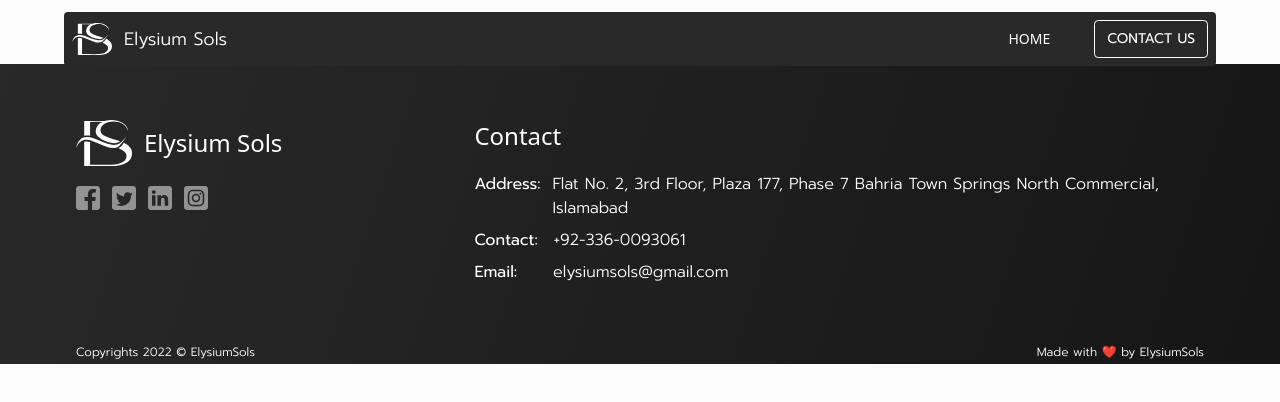
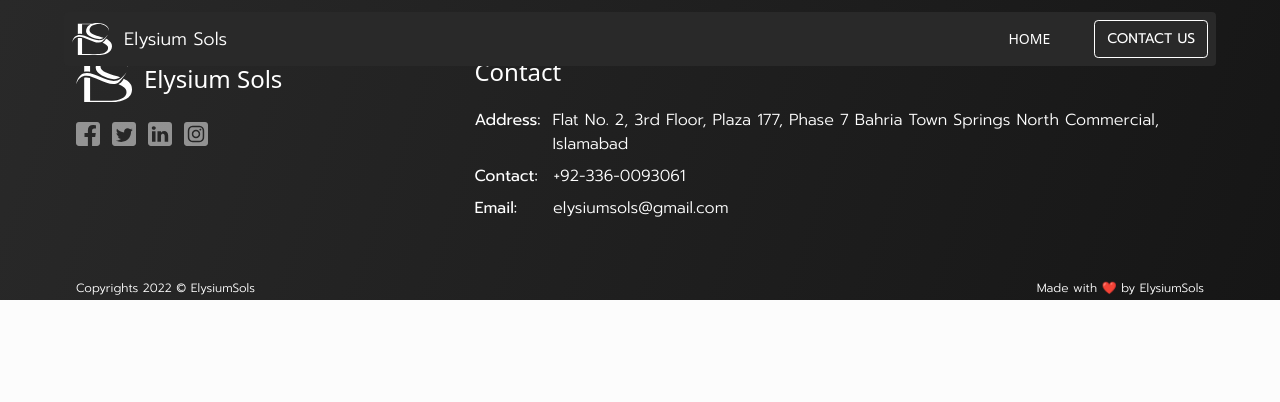
Before and after one commit to ElysiumSols/elysium_sols_web_nextjs, a Next.js app: page /ContactUs in a window 1280 px wide. Shown: the top 402 px of the page. Built offline with nearby package versions, Linux system fonts and the light colour scheme.

Commit message:
form style

```diff
--- a/app/ContactUs/page.js
+++ b/app/ContactUs/page.js
@@ -1,5 +1,6 @@
 "use client";
 import React from "react";
+
 
 function ContactUs() {
   const htmlContentWithScript = `
@@ -8,7 +9,6 @@ function ContactUs() {
   return (
     <div>
       <div
-        className="pt-16"
         dangerouslySetInnerHTML={{ __html: htmlContentWithScript }}
       />
     </div>
--- a/app/globals.css
+++ b/app/globals.css
@@ -136,3 +136,7 @@ button {
 .contact {
   font-size: 14px !important;
 }
+
+iframe {
+  min-height: 80vh;
+}
```
